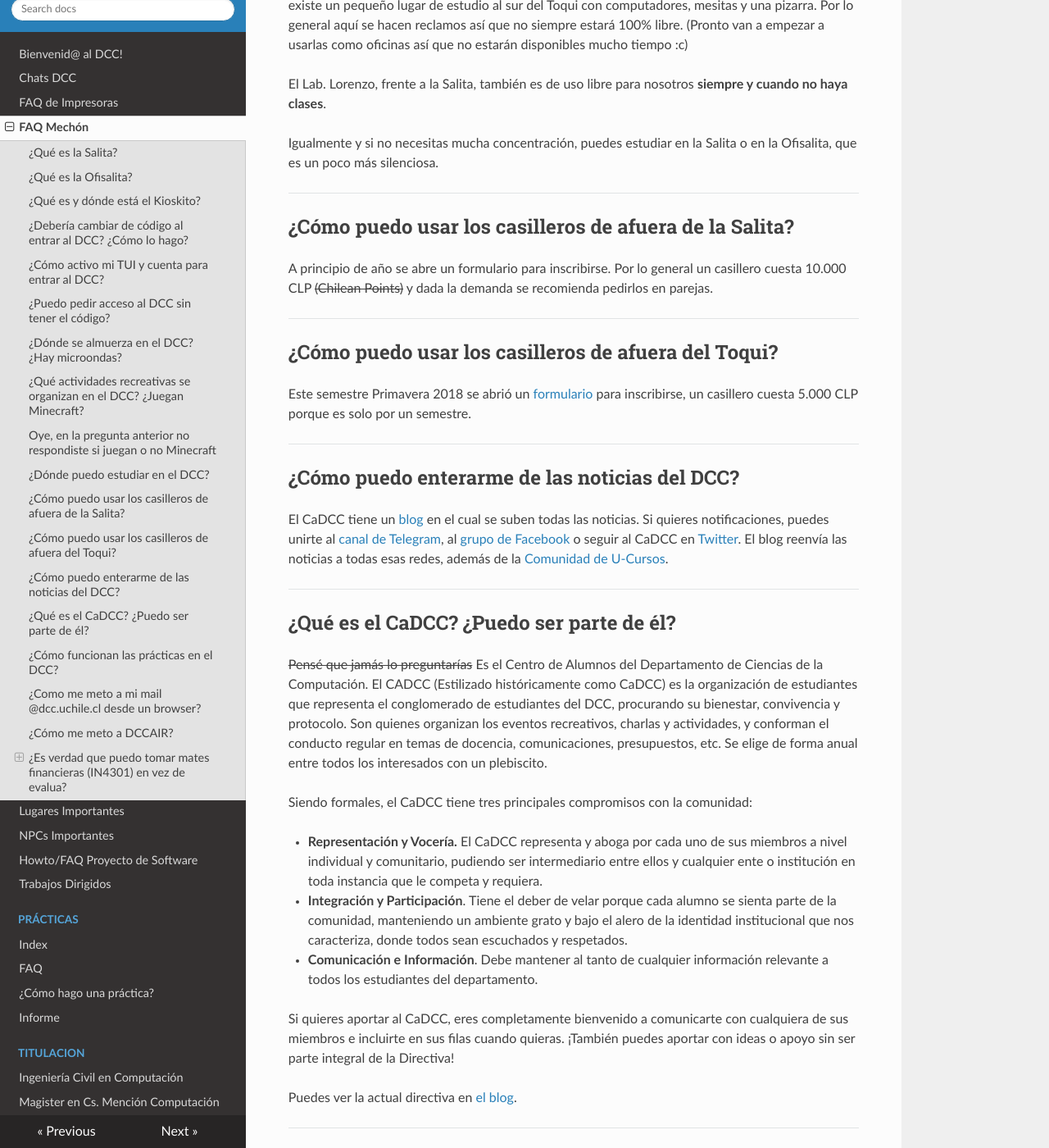
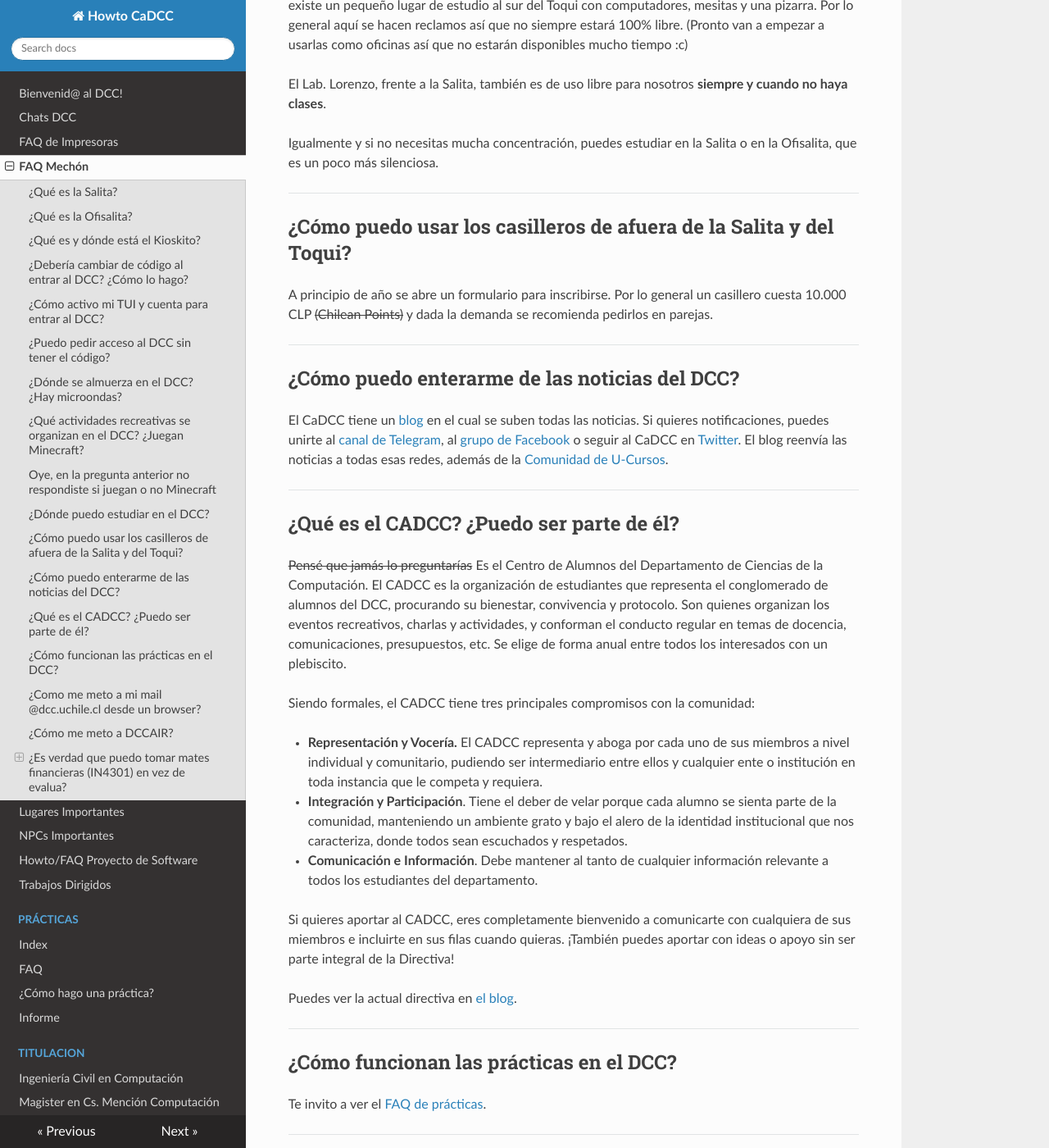
Before and after one commit to cadcc/howto, an MkDocs documentation site: the page built from docs/FAQ Mechón.md, in a window 1280 px wide and 1400 px high, scrolled down 3271 px. Shown: the whole window at 82% size. Built offline with MkDocs 1.6.1, drawn with Linux system fonts in a browser that asks for light colours; nearby versions of some CDN libraries.

Commit message:
Update sobre casilleros en Toqui
Cambié los CaDCC por CADCC ups jiji

```diff
--- a/docs/FAQ Mechón.md
+++ b/docs/FAQ Mechón.md
@@ -99,15 +99,9 @@
 
 ---
 
-## ¿Cómo puedo usar los casilleros de afuera de la Salita?
+## ¿Cómo puedo usar los casilleros de afuera de la Salita y del Toqui?
 
 A principio de año se abre un formulario para inscribirse. Por lo general un casillero cuesta 10.000 CLP <s>(Chilean Points)</s> y dada la demanda se recomienda pedirlos en parejas.
-
----
-
-## ¿Cómo puedo usar los casilleros de afuera del Toqui?
-
-Este semestre Primavera 2018 se abrió un [formulario](https://docs.google.com/forms/d/e/1FAIpQLScGV6bH6npZaVUekB_d3Gpe7cFtCz11ntF8-qvQKa4hyN06QA/viewform) para inscribirse, un casillero cuesta 5.000 CLP porque es solo por un semestre.
 
 ---
 
@@ -117,17 +111,17 @@
 
 ---
 
-## ¿Qué es el CaDCC? ¿Puedo ser parte de él?
+## ¿Qué es el CADCC? ¿Puedo ser parte de él?
 
-<s>Pensé que jamás lo preguntarías</s> Es el Centro de Alumnos del Departamento de Ciencias de la Computación. El CADCC (Estilizado históricamente como CaDCC) es la organización de estudiantes que representa el conglomerado de estudiantes del DCC, procurando su bienestar, convivencia y protocolo. Son quienes organizan los eventos recreativos, charlas y actividades, y conforman el conducto regular en temas de docencia, comunicaciones, presupuestos, etc. Se elige de forma anual entre todos los interesados con un plebiscito.
+<s>Pensé que jamás lo preguntarías</s> Es el Centro de Alumnos del Departamento de Ciencias de la Computación. El CADCC es la organización de estudiantes que representa el conglomerado de alumnos del DCC, procurando su bienestar, convivencia y protocolo. Son quienes organizan los eventos recreativos, charlas y actividades, y conforman el conducto regular en temas de docencia, comunicaciones, presupuestos, etc. Se elige de forma anual entre todos los interesados con un plebiscito.
 
-Siendo formales, el CaDCC tiene tres principales compromisos con la comunidad:
+Siendo formales, el CADCC tiene tres principales compromisos con la comunidad:
 
-* **Representación y Vocería.** El CaDCC representa y aboga por cada uno de sus miembros a nivel individual y comunitario, pudiendo ser intermediario entre ellos y cualquier ente o institución en toda instancia que le competa y requiera.
+* **Representación y Vocería.** El CADCC representa y aboga por cada uno de sus miembros a nivel individual y comunitario, pudiendo ser intermediario entre ellos y cualquier ente o institución en toda instancia que le competa y requiera.
 * **Integración y Participación**. Tiene el deber de velar porque cada alumno se sienta parte de la comunidad, manteniendo un ambiente grato y bajo el alero de la identidad institucional que nos caracteriza, donde todos sean escuchados y respetados.
 * **Comunicación e Información**. Debe mantener al tanto de cualquier información relevante a todos los estudiantes del departamento.
 
-Si quieres aportar al CaDCC, eres completamente bienvenido a comunicarte con cualquiera de sus miembros e incluirte en sus filas cuando quieras. ¡También puedes aportar con ideas o apoyo sin ser parte integral de la Directiva!
+Si quieres aportar al CADCC, eres completamente bienvenido a comunicarte con cualquiera de sus miembros e incluirte en sus filas cuando quieras. ¡También puedes aportar con ideas o apoyo sin ser parte integral de la Directiva!
 
 Puedes ver la actual directiva en [el blog](https://www.cadcc.cl/directiva/).
 
```
